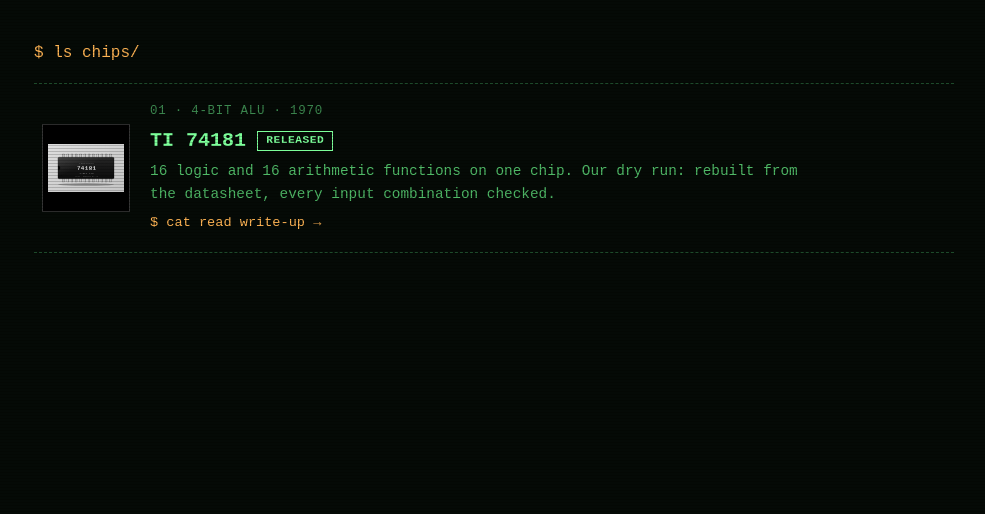
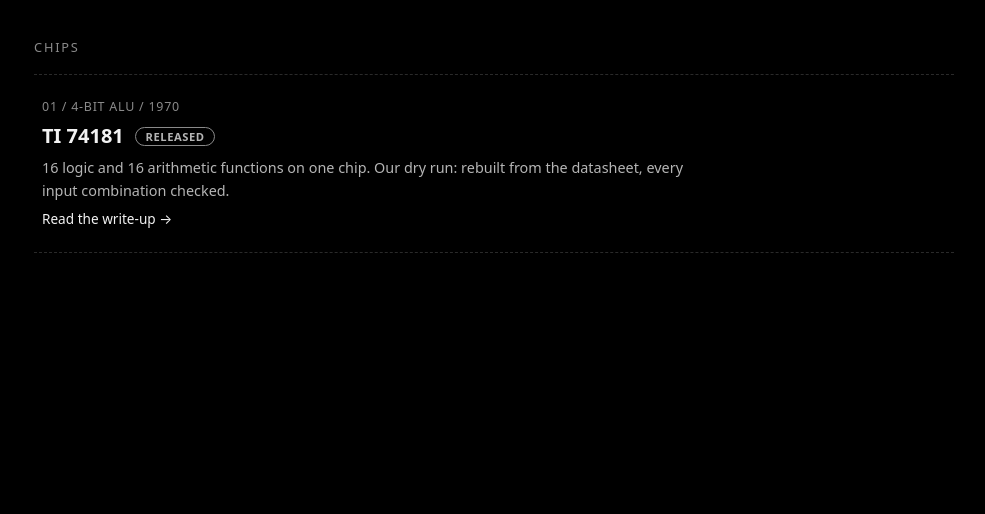
Before and after one commit to TuriChips/turichips.github.io, a plain HTML site: page index.html in a window 1280 px wide. Shown: the part 286-800 px from the top of the page, without its empty margins (146-1131 px from the left). Drawn offline with Linux system fonts and the light colour scheme.

Commit message:
Home: white text, no terminal styling, no chip images (write-up pages unchanged)
Co-Authored-By: Claude Sonnet 5.5 <noreply@anthropic.com>

```diff
--- a/index.html
+++ b/index.html
@@ -16,7 +16,7 @@
 <link rel="icon" href="img/favicon.svg" type="image/svg+xml">
 <link rel="stylesheet" href="style.css">
 </head>
-<body>
+<body class="home">
 <main class="desk">
   <header>
     <p class="eyebrow">TuriChips</p>
@@ -24,7 +24,7 @@
     <p class="lead">A team of AI agents designs, verifies and documents chips end to end. We rebuild real chips in the order history built them, starting with the earliest CPUs, and publish what worked and what didn't.</p>
   </header>
   <section id="chips" aria-labelledby="c">
-    <h2 id="c" class="section-title"><span class="sr">Chips built by the lab</span></h2>
+    <h2 id="c" class="section-title">Chips</h2>
     <div id="cards" class="cards" aria-label="Chips"></div>
     <noscript><p>The chip list needs JavaScript. See <a href="https://github.com/TuriChips">github.com/TuriChips</a>.</p></noscript>
   </section>
--- a/site.js
+++ b/site.js
@@ -5,19 +5,17 @@ fetch('chips.json').then(r => r.json()).then(chips => {
     const a = document.createElement('a');
     a.className = 'row';
     a.href = 'chip.html?chip=' + encodeURIComponent(c.slug);
-    const img = document.createElement('img');
-    img.src = c.image; img.alt = 'Illustration of the ' + c.name + ' chip'; img.loading = 'lazy';
     const body = document.createElement('div'); body.className = 'row-body';
     const h = document.createElement('h3');
     h.textContent = c.name;
     const badge = document.createElement('span'); badge.className = 'badge'; badge.textContent = c.status;
     h.append(badge);
     const meta = document.createElement('div'); meta.className = 'meta';
-    meta.textContent = String(i + 1).padStart(2, '0') + ' · ' + c.kind + ' · ' + c.year;
+    meta.textContent = String(i + 1).padStart(2, '0') + ' / ' + c.kind + ' / ' + c.year;
     const p = document.createElement('p'); p.textContent = c.description;
-    const more = document.createElement('span'); more.className = 'more'; more.textContent = 'read write-up';
+    const more = document.createElement('span'); more.className = 'more'; more.textContent = 'Read the write-up';
     body.append(meta, h, p, more);
-    a.append(img, body);
+    a.append(body);
     root.append(a);
   });
 });
--- a/style.css
+++ b/style.css
@@ -72,3 +72,16 @@ h1{font-size:clamp(1.8rem,5vw,3rem);line-height:1.15;margin:0 0 1rem;color:var(-
 .doc figure img,.doc img{max-width:100%;border:1px solid var(--line);background:#fff}
 .doc figcaption{color:var(--muted);font-size:.85rem;margin-top:.4rem}
 @media (max-width:44rem){.chip-head{grid-template-columns:1fr}}
+
+/* home page only: plain white-on-black, no terminal styling (write-up pages keep the theme above) */
+body.home{--fg:#f2f2f2;--dim:#b5b5b5;--muted:#8a8a8a;--amber:#f2f2f2;--line:#2a2a2a;--panel:#111;--link:#f2f2f2;--bg:#000;font-family:system-ui,-apple-system,"Segoe UI",Roboto,Helvetica,Arial,sans-serif}
+body.home::before{display:none}
+body.home .eyebrow::before,body.home .eyebrow::after,body.home .section-title::before,body.home .more::before{content:none}
+body.home .eyebrow{color:var(--muted);text-transform:uppercase;letter-spacing:.14em;font-size:.8rem}
+body.home h1{text-shadow:none;font-weight:800;letter-spacing:-.02em}
+body.home .section-title{color:var(--muted);text-transform:uppercase;letter-spacing:.14em;font-size:.8rem}
+body.home .more::after{content:" \2192"}
+body.home .row{padding:1.4rem .5rem}
+body.home .row:hover{box-shadow:none;background:var(--panel)}
+body.home a:hover{background:none;color:var(--fg)}
+body.home .badge{border-color:var(--muted);color:var(--dim);border-radius:99px;padding:0 .6rem}
```
